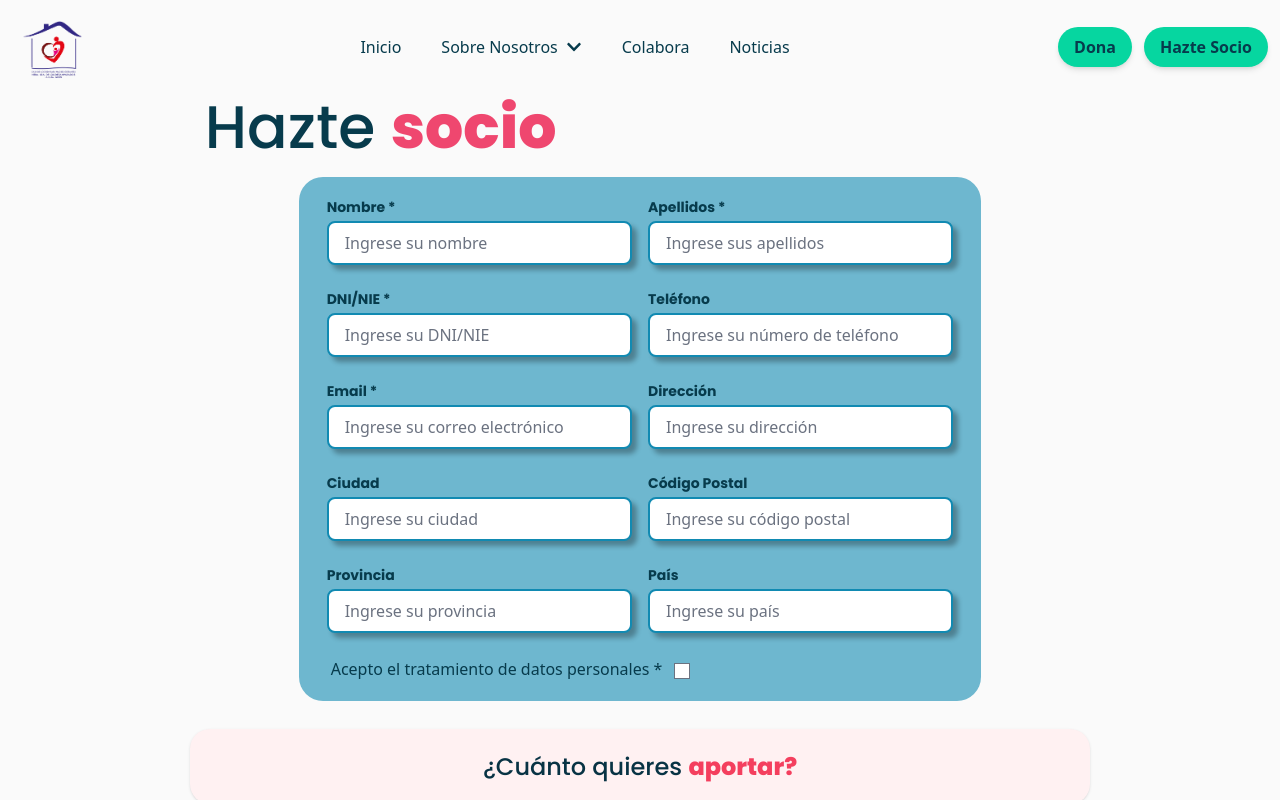
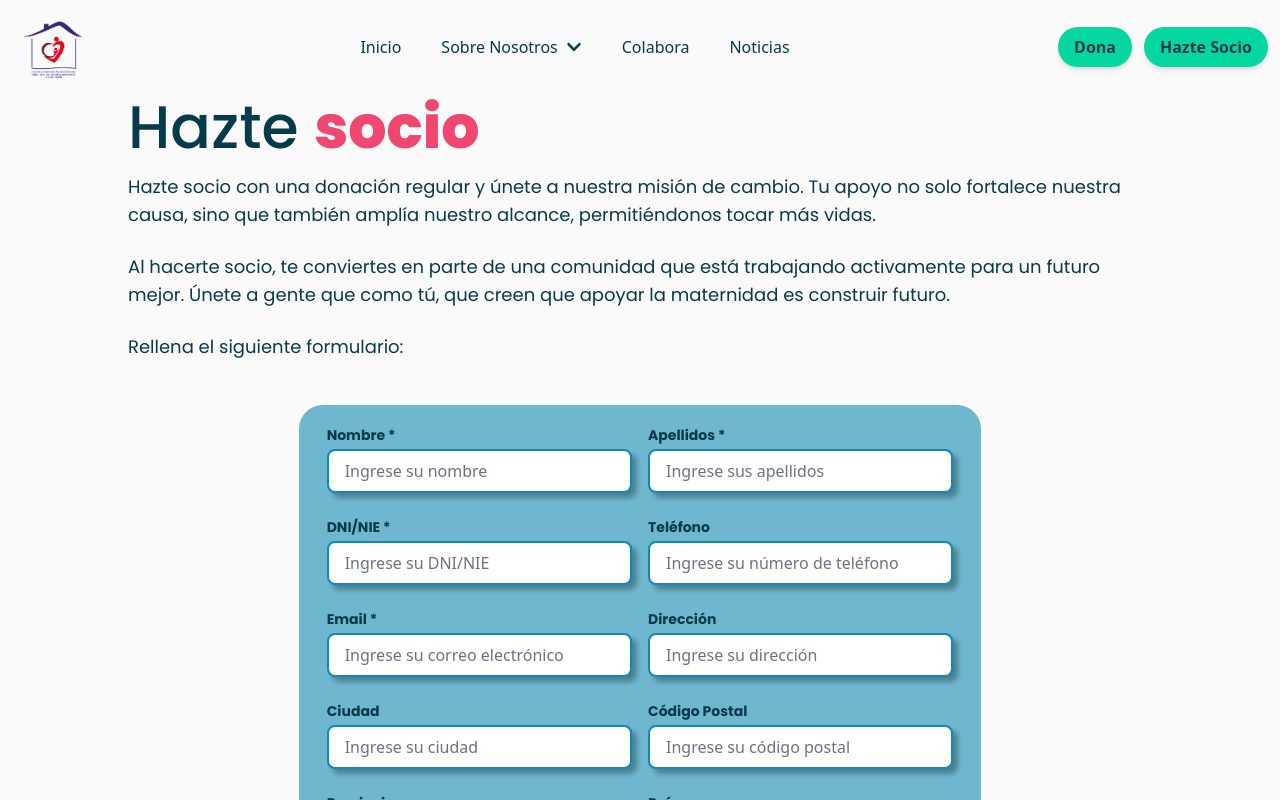
Before and after one commit to vallefarinha/front-casa, a React (Vite) app: page /form in a window 1280 px wide. Shown: the top 800 px of the page. Built offline with nearby package versions, Linux system fonts and the light colour scheme.

Commit message:
text form

```diff
--- a/src/components/form/TitleAllForm.jsx
+++ b/src/components/form/TitleAllForm.jsx
@@ -1,10 +1,25 @@
 import Title from "../../components/title/Title";
+import RegularText30 from "../../components/texts/RegularText30";
 
 function TitleAllForm() {
     return (
-        <div className="flex flex-col items-center w-[85%] mx-auto">
-            <Title wordBlue="Hazte" wordPink="socio" textAlign="center" />
-    </div>
+        <div>
+            <div className="flex flex-col items-center mx-auto">
+                <Title wordBlue="Hazte" wordPink="socio" textAlign="center" />
+            </div>
+            <RegularText30
+                text={
+                    "Hazte socio  con una donación regular y únete a nuestra misión de cambio. Tu apoyo no solo fortalece nuestra causa, sino que también amplía nuestro alcance, permitiéndonos tocar más vidas."
+                }></RegularText30>
+                <RegularText30
+                text={
+                    "Al hacerte socio, te conviertes en parte de una comunidad que está trabajando activamente para un futuro mejor. Únete a gente que como tú, que creen que apoyar la maternidad es construir futuro."
+                }></RegularText30>
+                <RegularText30
+                text={
+                    "Rellena el siguiente formulario:"
+                }></RegularText30>
+        </div>
     );
 }
 
--- a/src/pages/PartnerForm.jsx
+++ b/src/pages/PartnerForm.jsx
@@ -33,9 +33,10 @@ function PartnerForm() {
                 <Periodicity />
                 <BankBlue />
                 <DonationOption />
+                <SendButtonForm />
                 <Tax/>
                 <Legislation/>
-                <SendButtonForm />
+
             </form>
           </div>
         );
```
